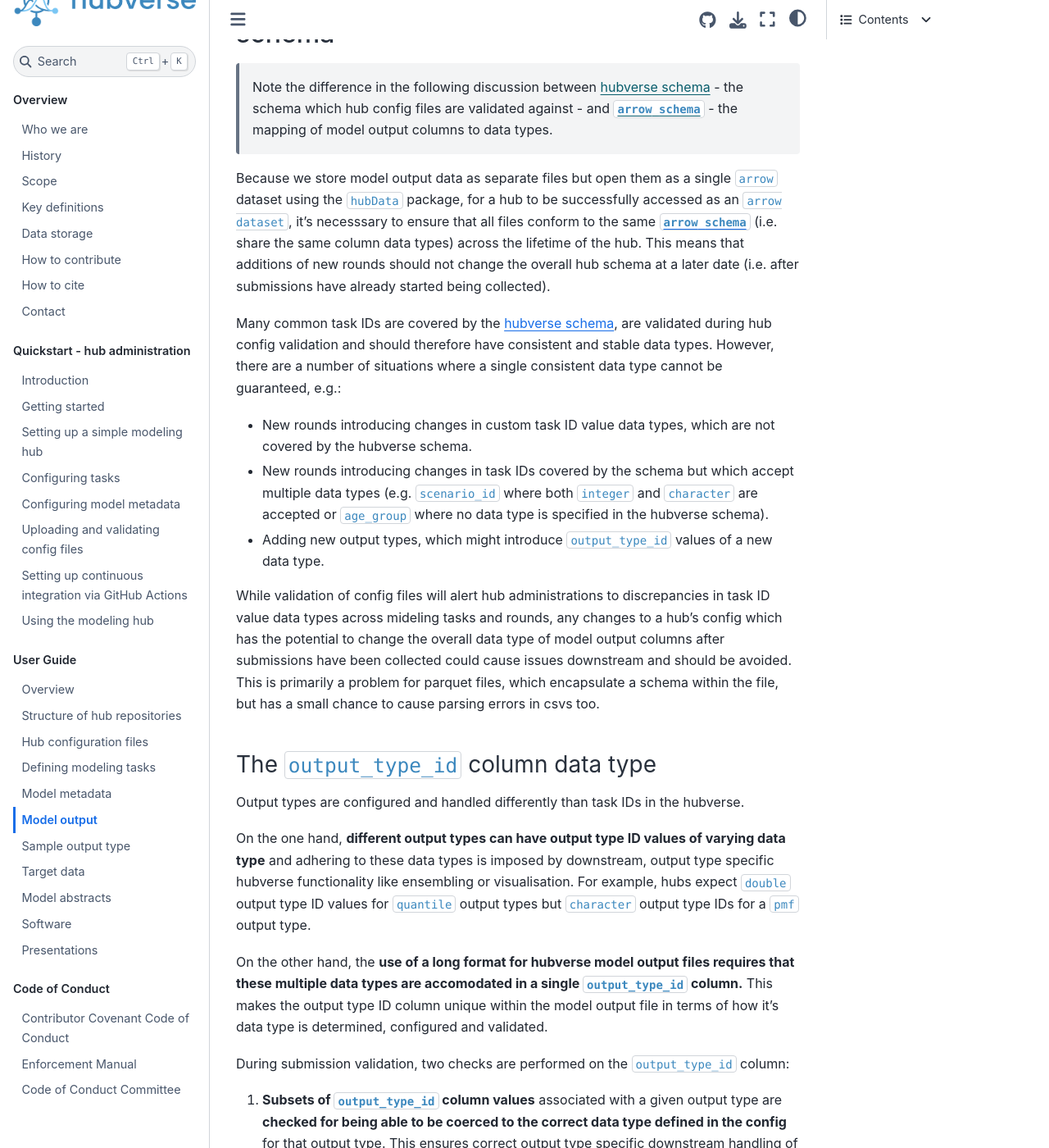
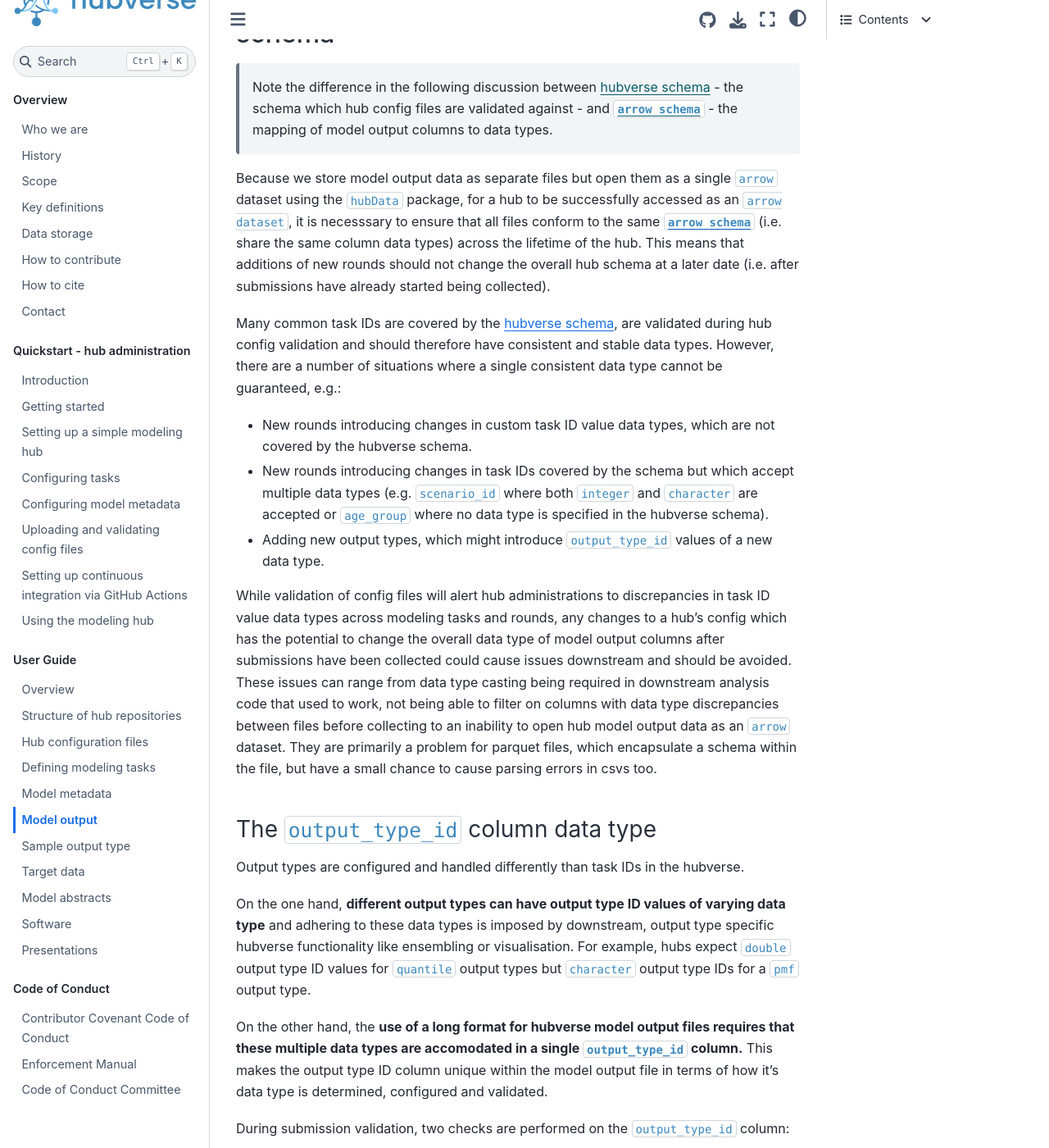
Before and after one commit to hubverse-org/hubDocs, a Sphinx documentation site: the page built from docs/source/user-guide/model-output.md, in a window 1280 px wide and 1400 px high, scrolled down 5298 px. Shown: the whole window at 82% size. Built offline with Sphinx 7.4.7 and the Sphinx Book theme 1.1.4, drawn with Linux system fonts in a browser that asks for light colours; comment, search, counter and statistics services are not loaded; some of the changed text lies outside the part shown.

Commit message:
Clarify potential implications. Correct typos

````diff
--- a/docs/source/user-guide/model-output.md
+++ b/docs/source/user-guide/model-output.md
@@ -128,14 +128,14 @@ Validation of forecast values occurs in two steps:
 
 > Note the difference in the following discussion between [hubverse schema](https://github.com/hubverse-org/schemas) - the schema which hub config files are validated against - and [`arrow schema`](https://arrow.apache.org/docs/11.0/r/reference/Schema.html) - the mapping of model output columns to data types.
 
-Because we store model output data as separate files but open them as a single `arrow` dataset using the `hubData` package, for a hub to be successfully accessed as an `arrow dataset`, it's necesssary to ensure that all files conform to the same [`arrow schema`](https://arrow.apache.org/docs/11.0/r/reference/Schema.html) (i.e. share the same column data types) across the lifetime of the hub. This means that additions of new rounds should not change the overall hub schema at a later date (i.e. after submissions have already started being collected).
+Because we store model output data as separate files but open them as a single `arrow` dataset using the `hubData` package, for a hub to be successfully accessed as an `arrow dataset`, it is necesssary to ensure that all files conform to the same [`arrow schema`](https://arrow.apache.org/docs/11.0/r/reference/Schema.html) (i.e. share the same column data types) across the lifetime of the hub. This means that additions of new rounds should not change the overall hub schema at a later date (i.e. after submissions have already started being collected).
 
 Many common task IDs are covered by the [hubverse schema](#model-tasks-tasks-json-interactive-schema), are validated during hub config validation and should therefore have consistent and stable data types. However, there are a number of situations where a single consistent data type cannot be guaranteed, e.g.:
 - New rounds introducing changes in custom task ID value data types, which are not covered by the hubverse schema.
 - New rounds introducing changes in task IDs covered by the schema but which accept multiple data types (e.g. `scenario_id` where both `integer` and `character` are accepted or `age_group` where no data type is specified in the hubverse schema).
 - Adding new output types, which might introduce `output_type_id` values of a new data type.
 
-While validation of config files will alert hub administrations to discrepancies in task ID value data types across mideling tasks and rounds, any changes to a hub's config which has the potential to change the overall data type of model output columns after submissions have been collected could cause issues downstream and should be avoided. This is primarily a problem for parquet files, which encapsulate a schema within the file, but has a small chance to cause parsing errors in csvs too.
+While validation of config files will alert hub administrations to discrepancies in task ID value data types across modeling tasks and rounds, any changes to a hub's config which has the potential to change the overall data type of model output columns after submissions have been collected could cause issues downstream and should be avoided. These issues can range from data type casting being required in downstream analysis code that used to work, not being able to filter on columns with data type discrepancies between files before collecting to an inability to open hub model output data as an `arrow` dataset. They are primarily a problem for parquet files, which encapsulate a schema within the file, but have a small chance to cause parsing errors in csvs too.
 
 (output-type-id-datatype)=
 ### The `output_type_id` column data type
@@ -174,4 +174,4 @@ This property should be provided at the top level of `tasks.json` (i.e. sibling
 ```
 If not supplied or if `"auto"` is set, the default behaviour of automatically detecting the data type from `output_type_id` values is used.
 
-This gives hub administrators the ability to future proof the `output_type_id` column in their model output files if they are unsure whether they may start collecting an output type that could affect the schema, by setting the column to `"character"` (the safest data type that all other values can be encoded as) at the start of data collection.
+This gives hub administrators the ability to future-proof the `output_type_id` column in their model output files if they are unsure whether they may start collecting an output type that could affect the schema, by setting the column to `"character"` (the safest data type that all other values can be encoded as) at the start of data collection.
````
